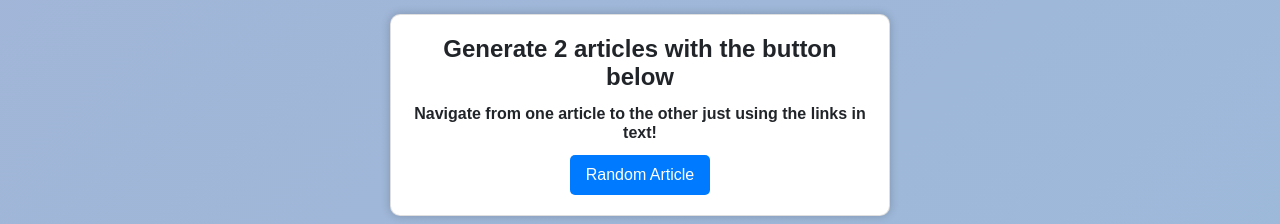
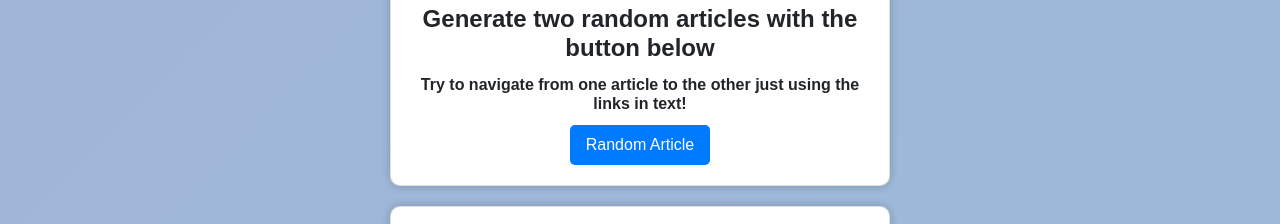
Before and after one commit to MindlessTruffle/Unique-Webgames, a plain HTML site: page pages/WikiHunt.html in a window 1280 px wide. Shown: the part 200-424 px from the top of the page. Drawn offline with nearby package versions, Linux system fonts and the light colour scheme.

Commit message:
Styling changes, removed vw, instead using px

```diff
--- a/default.css
+++ b/default.css
@@ -3,7 +3,7 @@ body {
   background: linear-gradient(-45deg, skyblue, #e972a1);
   background-size: 1800% 1800%; /* increase this if bottom of page glitch*/
   animation: gradient 10s ease infinite;
-  padding-top: 7vw;
+  padding-top: 60px;
   margin: 0;
 }
 
--- a/pages/WikiHunt.html
+++ b/pages/WikiHunt.html
@@ -35,9 +35,9 @@
 
         <div class="card">
           <div class="card-body text-center">
-            <h4 class="card-title"><strong>Generate 2 articles with the
+            <h4 class="card-title"><strong>Generate two random articles with the
  button below </strong></h5>
-            <h6 class="card-title"><strong>Navigate from one article to the other just using the links in text!</strong></h6>
+            <h6 class="card-title"><strong>Try to navigate from one article to the other just using the links in text!</strong></h6>
             <a href="#" id="randomLink" class="card-link" target="_blank">
               <button id="randomArticleButton" class="btn btn-primary">Random Article</button>
             </a>
--- a/styles.css
+++ b/styles.css
@@ -4,7 +4,7 @@ body {
   background-size: 500% 500%;
   /* change this if bottom of page glitch*/
   animation: gradient 10s ease infinite;
-  padding-top: 20vw !important;
+  padding-top: 100px !important;
   margin: 0;
 }
 
```
